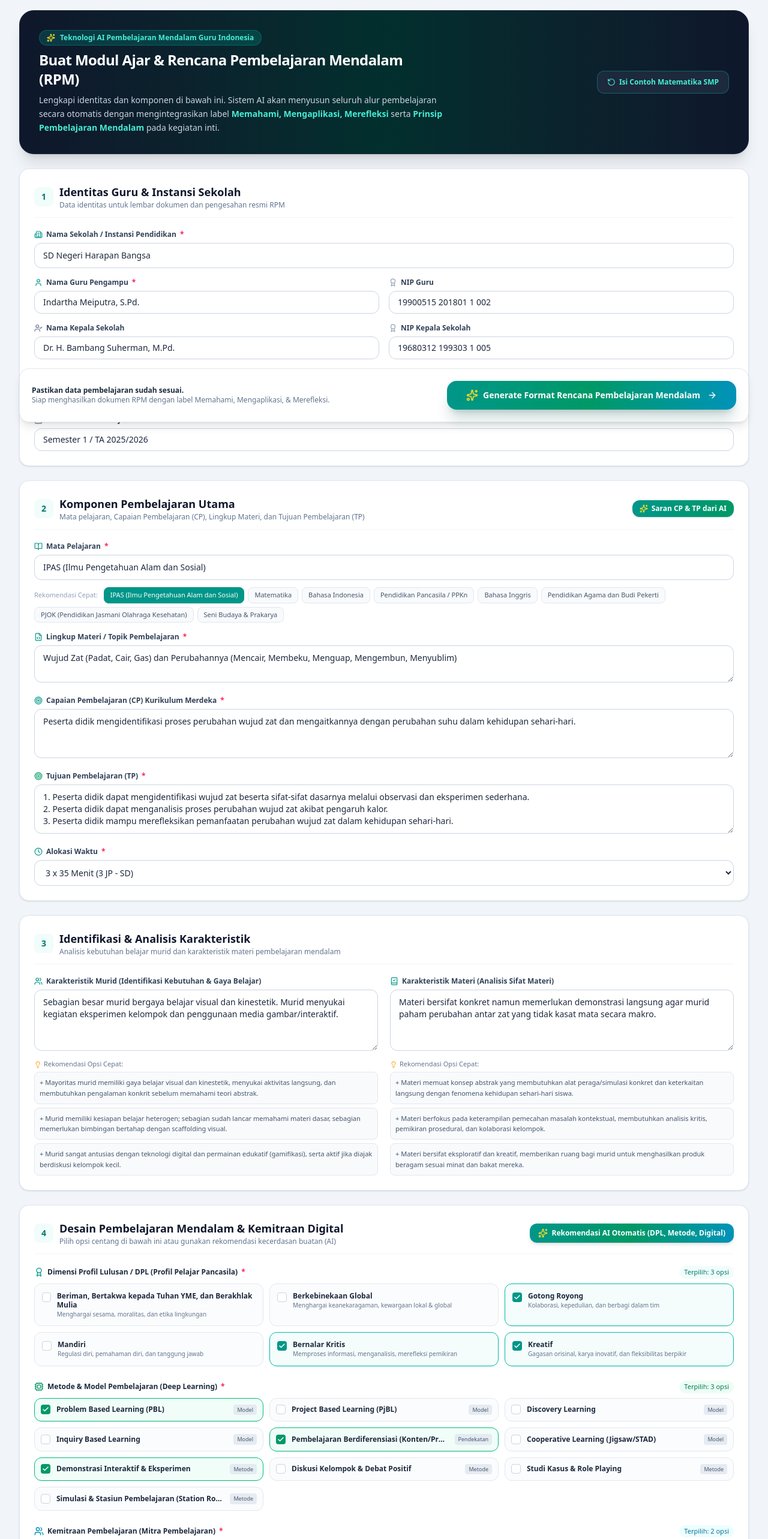
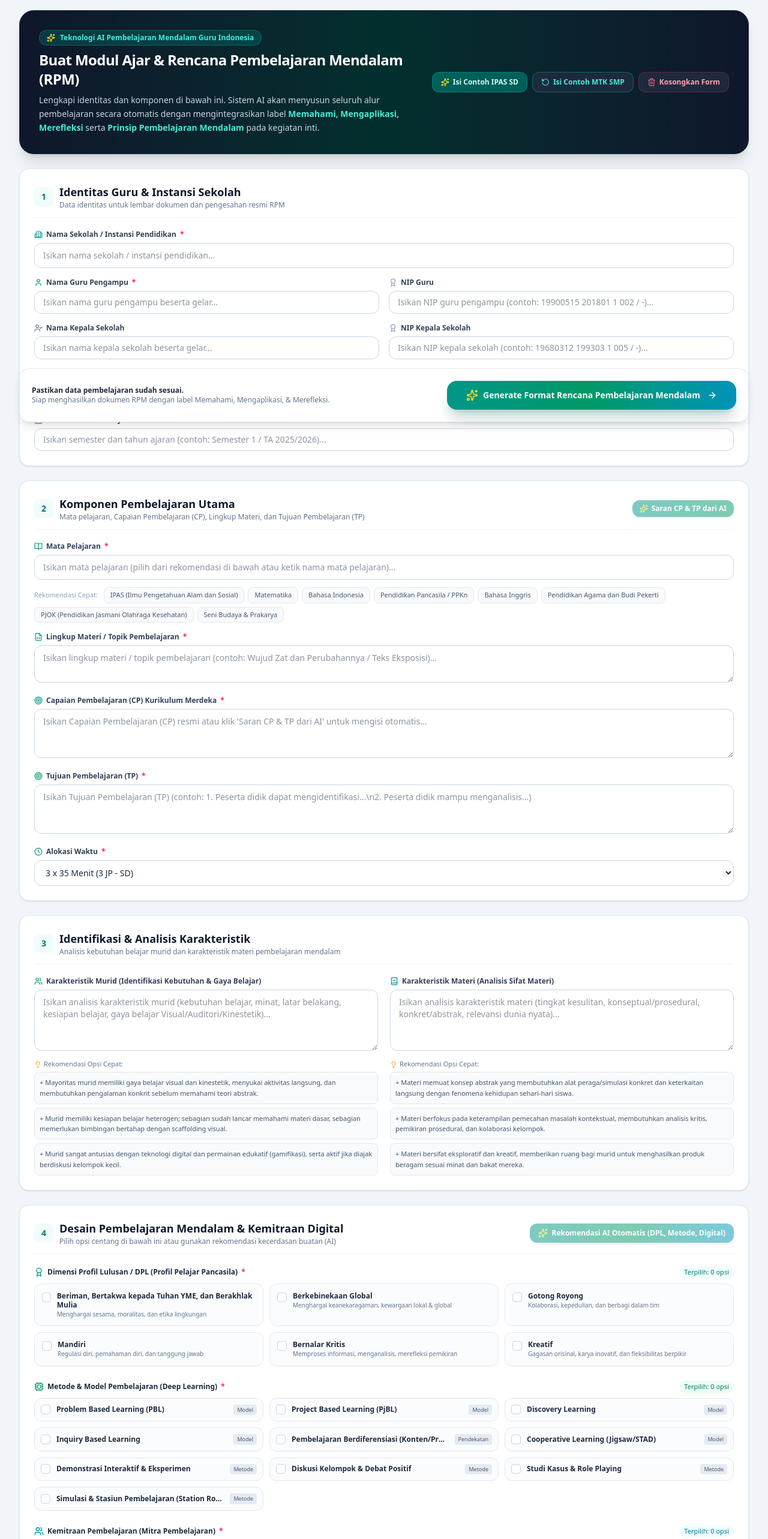
Before and after one commit to indratataethnic/Smart-RPM, a React (Vite) app: page / in a window 1280 px wide. Shown: the part 80-2646 px from the top of the page at 60% size. Built offline with nearby package versions, Linux system fonts and the light colour scheme.

Commit message:
feat: reset form data and improve input placeholders
Clear initial dummy data in form state to ensure a blank slate for users and update input placeholders across various sections for better guidance.

```diff
--- a/src/App.tsx
+++ b/src/App.tsx
@@ -11,47 +11,32 @@ import { GuideModal } from './components/GuideModal';
 import { GeneratingProgressModal } from './components/GeneratingProgressModal';
 import { LessonFormData, LessonPlanOutput, SavedLessonPlan } from './types';
 import { DEMO_PRESETS, getKelasOptions } from './data/presets';
-import { Sparkles, Loader2, ArrowRight, RotateCcw, AlertCircle } from 'lucide-react';
+import { Sparkles, Loader2, ArrowRight, RotateCcw, AlertCircle, Trash2 } from 'lucide-react';
 
 const INITIAL_FORM_DATA: LessonFormData = {
-  namaGuru: 'Indartha Meiputra, S.Pd.',
-  nipGuru: '19900515 201801 1 002',
-  namaKepsek: 'Dr. H. Bambang Suherman, M.Pd.',
-  nipKepsek: '19680312 199303 1 005',
-  namaSekolah: 'SD Negeri Harapan Bangsa',
+  namaGuru: '',
+  nipGuru: '',
+  namaKepsek: '',
+  nipKepsek: '',
+  namaSekolah: '',
   fase: 'Fase B',
   kelas: 'Kelas 4',
   faseKelas: 'Fase B - Kelas 4',
-  semesterTahun: 'Semester 1 / TA 2025/2026',
+  semesterTahun: '',
 
-  mataPelajaran: 'IPAS (Ilmu Pengetahuan Alam dan Sosial)',
-  capaianPembelajaran: 'Peserta didik mengidentifikasi proses perubahan wujud zat dan mengaitkannya dengan perubahan suhu dalam kehidupan sehari-hari.',
-  lingkupMateri: 'Wujud Zat (Padat, Cair, Gas) dan Perubahannya (Mencair, Membeku, Menguap, Mengembun, Menyublim)',
-  tujuanPembelajaran: '1. Peserta didik dapat mengidentifikasi wujud zat beserta sifat-sifat dasarnya melalui observasi dan eksperimen sederhana.\n2. Peserta didik dapat menganalisis proses perubahan wujud zat akibat pengaruh kalor.\n3. Peserta didik mampu merefleksikan pemanfaatan perubahan wujud zat dalam kehidupan sehari-hari.',
+  mataPelajaran: '',
+  capaianPembelajaran: '',
+  lingkupMateri: '',
+  tujuanPembelajaran: '',
   alokasiWaktu: '3 x 35 Menit (3 JP - SD)',
 
-  karakteristikMurid: 'Sebagian besar murid bergaya belajar visual dan kinestetik. Murid menyukai kegiatan eksperimen kelompok dan penggunaan media gambar/interaktif.',
-  karakteristikMateri: 'Materi bersifat konkret namun memerlukan demonstrasi langsung agar murid paham perubahan antar zat yang tidak kasat mata secara makro.',
+  karakteristikMurid: '',
+  karakteristikMateri: '',
 
-  dpl: [
-    'Bernalar Kritis',
-    'Gotong Royong',
-    'Kreatif',
-  ],
-  metodeModel: [
-    'Problem Based Learning (PBL)',
-    'Pembelajaran Berdiferensiasi (Konten/Proses/Produk)',
-    'Demonstrasi Interaktif & Eksperimen',
-  ],
-  kemitraan: [
-    'Kolaborasi Antar Siswa (Peer Learning)',
-    'Orang Tua / Wali Murid',
-  ],
-  pemanfaatanDigital: [
-    'Papan Interaktif Digital (Jamboard / Padlet / Miro)',
-    'Platform Kuis Interaktif (Kahoot! / Quizizz / Wordwall)',
-    'Simulator & Visualisasi Interaktif (PhET / GeoGebra / Canva)',
-  ],
+  dpl: [],
+  metodeModel: [],
+  kemitraan: [],
+  pemanfaatanDigital: [],
 };
 
 export default function App() {
@@ -402,6 +387,11 @@ export default function App() {
     }
   };
 
+  const handleResetForm = () => {
+    setFormData(INITIAL_FORM_DATA);
+    setGeneratedPlan(null);
+  };
+
   const isCurrentPlanSaved = !!generatedPlan && savedPlans.some(
     (p) => p.title === `RPM ${generatedPlan.identitas.mataPelajaran} - ${generatedPlan.identitas.faseKelas}`
   );
@@ -465,11 +455,30 @@ export default function App() {
               <div className="flex flex-col sm:flex-row items-center gap-2 w-full md:w-auto shrink-0">
                 <button
                   type="button"
+                  onClick={() => handleLoadDemoPreset(0)}
+                  className="w-full sm:w-auto px-3.5 py-2 rounded-xl text-xs font-bold bg-teal-800 hover:bg-teal-700 text-teal-100 border border-teal-500/40 transition-all cursor-pointer flex items-center justify-center gap-1.5"
+                  title="Isi contoh otomatis untuk IPAS SD"
+                >
+                  <Sparkles className="w-3.5 h-3.5 text-yellow-300" />
+                  <span>Isi Contoh IPAS SD</span>
+                </button>
+                <button
+                  type="button"
                   onClick={() => handleLoadDemoPreset(1)}
-                  className="w-full sm:w-auto px-4 py-2.5 rounded-xl text-xs font-bold bg-slate-800 hover:bg-slate-700 text-teal-300 border border-teal-500/40 transition-all cursor-pointer flex items-center justify-center gap-1.5"
+                  className="w-full sm:w-auto px-3.5 py-2 rounded-xl text-xs font-bold bg-slate-800 hover:bg-slate-700 text-teal-300 border border-teal-500/40 transition-all cursor-pointer flex items-center justify-center gap-1.5"
+                  title="Isi contoh otomatis untuk Matematika SMP"
                 >
                   <RotateCcw className="w-3.5 h-3.5" />
-                  <span>Isi Contoh Matematika SMP</span>
+                  <span>Isi Contoh MTK SMP</span>
+                </button>
+                <button
+                  type="button"
+                  onClick={handleResetForm}
+                  className="w-full sm:w-auto px-3.5 py-2 rounded-xl text-xs font-bold bg-slate-800 hover:bg-slate-700 text-rose-300 border border-rose-500/30 transition-all cursor-pointer flex items-center justify-center gap-1.5"
+                  title="Kosongkan seluruh isian formulir"
+                >
+                  <Trash2 className="w-3.5 h-3.5 text-rose-400" />
+                  <span>Kosongkan Form</span>
                 </button>
               </div>
             </div>
--- a/src/components/CharacteristicsSection.tsx
+++ b/src/components/CharacteristicsSection.tsx
@@ -45,7 +45,7 @@ export const CharacteristicsSection: React.FC<CharacteristicsSectionProps> = ({
             rows={4}
             value={formData.karakteristikMurid}
             onChange={onChange}
-            placeholder="Kebutuhan belajar, minat, latar belakang, kesiapan belajar, gaya belajar (Visual/Auditori/Kinestetik)..."
+            placeholder="Isikan analisis karakteristik murid (kebutuhan belajar, minat, latar belakang, kesiapan belajar, gaya belajar Visual/Auditori/Kinestetik)..."
             className="w-full px-3.5 py-2.5 rounded-xl border border-slate-300 focus:border-teal-500 focus:ring-2 focus:ring-teal-100 text-sm text-slate-800 transition-all outline-none mb-2"
           />
 
@@ -80,7 +80,7 @@ export const CharacteristicsSection: React.FC<CharacteristicsSectionProps> = ({
             rows={4}
             value={formData.karakteristikMateri}
             onChange={onChange}
-            placeholder="Tingkat kesulitan, konseptual/prosedural, konkret/abstrak, relevansi dunia nyata..."
+            placeholder="Isikan analisis karakteristik materi (tingkat kesulitan, konseptual/prosedural, konkret/abstrak, relevansi dunia nyata)..."
             className="w-full px-3.5 py-2.5 rounded-xl border border-slate-300 focus:border-teal-500 focus:ring-2 focus:ring-teal-100 text-sm text-slate-800 transition-all outline-none mb-2"
           />
 
--- a/src/components/IdentitySection.tsx
+++ b/src/components/IdentitySection.tsx
@@ -39,7 +39,7 @@ export const IdentitySection: React.FC<IdentitySectionProps> = ({ formData, onCh
             name="namaSekolah"
             value={formData.namaSekolah}
             onChange={onChange}
-            placeholder="Contoh: SD Negeri 1 Nusantara / SMP Negeri 2 Kota"
+            placeholder="Isikan nama sekolah / instansi pendidikan..."
             className="w-full px-3.5 py-2.5 rounded-xl border border-slate-300 focus:border-teal-500 focus:ring-2 focus:ring-teal-100 text-sm text-slate-800 transition-all outline-none"
             required
           />
@@ -57,7 +57,7 @@ export const IdentitySection: React.FC<IdentitySectionProps> = ({ formData, onCh
             name="namaGuru"
             value={formData.namaGuru}
             onChange={onChange}
-            placeholder="Nama lengkap beserta gelar"
+            placeholder="Isikan nama guru pengampu beserta gelar..."
             className="w-full px-3.5 py-2 rounded-xl border border-slate-300 focus:border-teal-500 focus:ring-2 focus:ring-teal-100 text-sm text-slate-800 transition-all outline-none"
             required
           />
@@ -75,7 +75,7 @@ export const IdentitySection: React.FC<IdentitySectionProps> = ({ formData, onCh
             name="nipGuru"
             value={formData.nipGuru}
             onChange={onChange}
-            placeholder="Contoh: 19900515 201801 1 002 (Opsional / -)"
+            placeholder="Isikan NIP guru pengampu (contoh: 19900515 201801 1 002 / -)..."
             className="w-full px-3.5 py-2 rounded-xl border border-slate-300 focus:border-teal-500 focus:ring-2 focus:ring-teal-100 text-sm text-slate-800 transition-all outline-none"
           />
         </div>
@@ -92,7 +92,7 @@ export const IdentitySection: React.FC<IdentitySectionProps> = ({ formData, onCh
             name="namaKepsek"
             value={formData.namaKepsek}
             onChange={onChange}
-            placeholder="Nama Kepala Sekolah beserta gelar"
+            placeholder="Isikan nama kepala sekolah beserta gelar..."
             className="w-full px-3.5 py-2 rounded-xl border border-slate-300 focus:border-teal-500 focus:ring-2 focus:ring-teal-100 text-sm text-slate-800 transition-all outline-none"
           />
         </div>
@@ -109,7 +109,7 @@ export const IdentitySection: React.FC<IdentitySectionProps> = ({ formData, onCh
             name="nipKepsek"
             value={formData.nipKepsek}
             onChange={onChange}
-            placeholder="Contoh: 19680312 199303 1 005"
+            placeholder="Isikan NIP kepala sekolah (contoh: 19680312 199303 1 005 / -)..."
             className="w-full px-3.5 py-2 rounded-xl border border-slate-300 focus:border-teal-500 focus:ring-2 focus:ring-teal-100 text-sm text-slate-800 transition-all outline-none"
           />
         </div>
@@ -170,7 +170,7 @@ export const IdentitySection: React.FC<IdentitySectionProps> = ({ formData, onCh
             name="semesterTahun"
             value={formData.semesterTahun}
             onChange={onChange}
-            placeholder="Contoh: Semester 1 / TA 2025/2026"
+            placeholder="Isikan semester dan tahun ajaran (contoh: Semester 1 / TA 2025/2026)..."
             className="w-full px-3.5 py-2 rounded-xl border border-slate-300 focus:border-teal-500 focus:ring-2 focus:ring-teal-100 text-sm text-slate-800 transition-all outline-none"
           />
         </div>
--- a/src/components/LessonDetailsSection.tsx
+++ b/src/components/LessonDetailsSection.tsx
@@ -69,7 +69,7 @@ export const LessonDetailsSection: React.FC<LessonDetailsSectionProps> = ({
             name="mataPelajaran"
             value={formData.mataPelajaran}
             onChange={onChange}
-            placeholder="Pilih dari rekomendasi di bawah atau ketik nama mata pelajaran..."
+            placeholder="Isikan mata pelajaran (pilih dari rekomendasi di bawah atau ketik nama mata pelajaran)..."
             className="w-full px-3.5 py-2.5 rounded-xl border border-slate-300 focus:border-teal-500 focus:ring-2 focus:ring-teal-100 text-sm text-slate-800 transition-all outline-none mb-2"
             required
           />
@@ -106,7 +106,7 @@ export const LessonDetailsSection: React.FC<LessonDetailsSectionProps> = ({
             rows={2}
             value={formData.lingkupMateri}
             onChange={onChange}
-            placeholder="Contoh: Wujud Zat dan Perubahannya / Teorema Pythagoras / Teks Eksposisi"
+            placeholder="Isikan lingkup materi / topik pembelajaran (contoh: Wujud Zat dan Perubahannya / Teks Eksposisi)..."
             className="w-full px-3.5 py-2.5 rounded-xl border border-slate-300 focus:border-teal-500 focus:ring-2 focus:ring-teal-100 text-sm text-slate-800 transition-all outline-none"
             required
           />
@@ -126,7 +126,7 @@ export const LessonDetailsSection: React.FC<LessonDetailsSectionProps> = ({
             rows={3}
             value={formData.capaianPembelajaran}
             onChange={onChange}
-            placeholder="Ketikkan teks CP resmi dari Keputusan BSKAP atau klik 'Saran CP & TP dari AI' di atas untuk mengisi otomatis..."
+            placeholder="Isikan Capaian Pembelajaran (CP) resmi atau klik 'Saran CP & TP dari AI' untuk mengisi otomatis..."
             className="w-full px-3.5 py-2.5 rounded-xl border border-slate-300 focus:border-teal-500 focus:ring-2 focus:ring-teal-100 text-sm text-slate-800 transition-all outline-none"
             required
           />
@@ -144,7 +144,7 @@ export const LessonDetailsSection: React.FC<LessonDetailsSectionProps> = ({
             rows={3}
             value={formData.tujuanPembelajaran}
             onChange={onChange}
-            placeholder="1. Peserta didik dapat mengidentifikasi...\n2. Peserta didik mampu menganalisis...\n3. Peserta didik mampu merefleksikan..."
+            placeholder="Isikan Tujuan Pembelajaran (TP) (contoh: 1. Peserta didik dapat mengidentifikasi...\n2. Peserta didik mampu menganalisis...)"
             className="w-full px-3.5 py-2.5 rounded-xl border border-slate-300 focus:border-teal-500 focus:ring-2 focus:ring-teal-100 text-sm text-slate-800 transition-all outline-none"
             required
           />
```
Also changed, not shown: src/components/JurnalHarianModal.tsx (+10 -1 lines).
